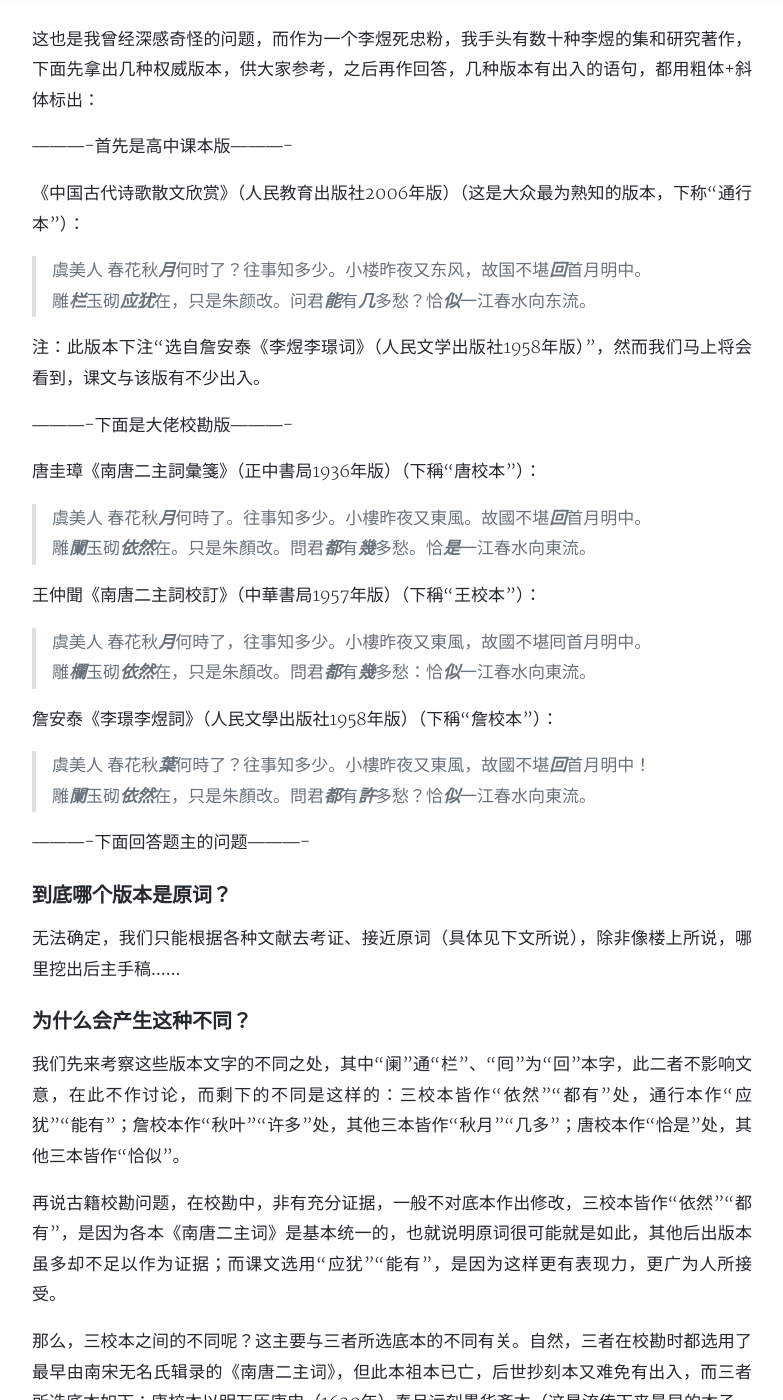
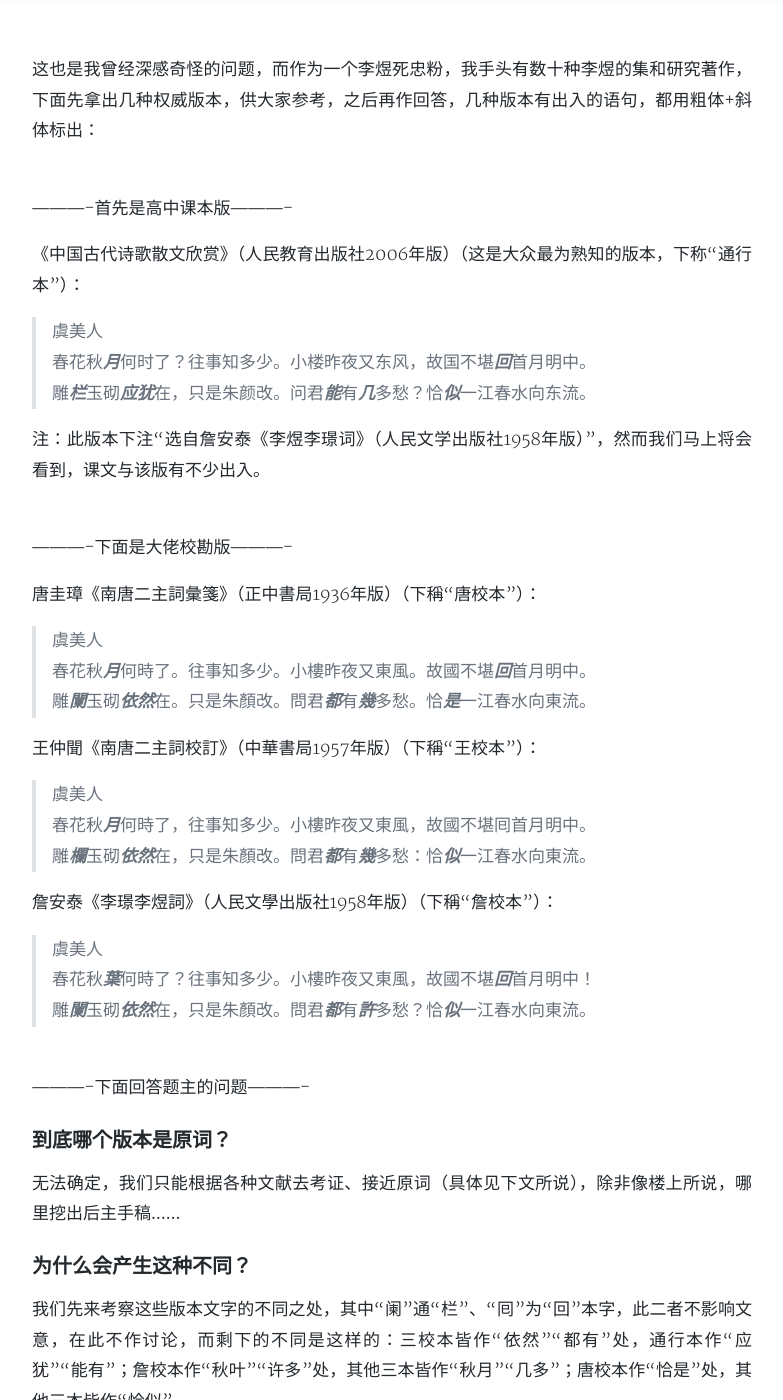
Before and after one commit to Morimiue/mzzx.github.io, a Jekyll site: the page built from _posts/2018-07-08-yumeiren.md, in a window 1280 px wide and 1400 px high, scrolled down 660 px. Shown: the whole window, without its empty margins (248-1031 px from the left). Built offline with Jekyll 4.4.1, drawn with Linux system fonts in a browser that asks for light colours; nearby versions of some CDN libraries; comment, search, counter and statistics services are not loaded; a style sheet for code colours, icons or effects is not loaded.

Commit message:
change article: yumeiren

```diff
--- a/_posts/2018-07-08-yumeiren.md
+++ b/_posts/2018-07-08-yumeiren.md
@@ -4,14 +4,16 @@
 subtitle: '——出自我的知乎回答'
 date: 2018-07-08
 categories: 文学
-cover: '../../../assets/img/hello-world-cover.jpg'
+cover: '../../../assets/img/yumeiren-cover.jpg'
 tags: 文学 中国文学 诗歌
 ---
 
 原回答：[李煜《虞美人》（春花秋月何时了）原词内容是什么？](https://www.zhihu.com/question/25388376/answer/437001930)
 
+<br/>
 这也是我曾经深感奇怪的问题，而作为一个李煜死忠粉，我手头有数十种李煜的集和研究著作，下面先拿出几种权威版本，供大家参考，之后再作回答，几种版本有出入的语句，都用粗体+斜体标出：
 
+<br/>
 ----------首先是高中课本版----------
 
 《中国古代诗歌散文欣赏》（人民教育出版社2006年版）（这是大众最为熟知的版本，下称“通行本”）：
@@ -22,6 +24,7 @@
 
 注：此版本下注“选自詹安泰《李煜李璟词》（人民文学出版社1958年版）”，然而我们马上将会看到，课文与该版有不少出入。
 
+<br/>
 ----------下面是大佬校勘版----------
 
 唐圭璋《南唐二主詞彙箋》（正中書局1936年版）（下稱“唐校本”）：
@@ -42,6 +45,7 @@
 春花秋***葉***何時了？往事知多少。小樓昨夜又東風，故國不堪***回***首月明中！
 雕***闌***玉砌***依然***在，只是朱顏改。問君***都***有***許***多愁？恰***似***一江春水向東流。
 
+<br/>
 ----------下面回答题主的问题----------
 
 ### 到底哪个版本是原词？
```
